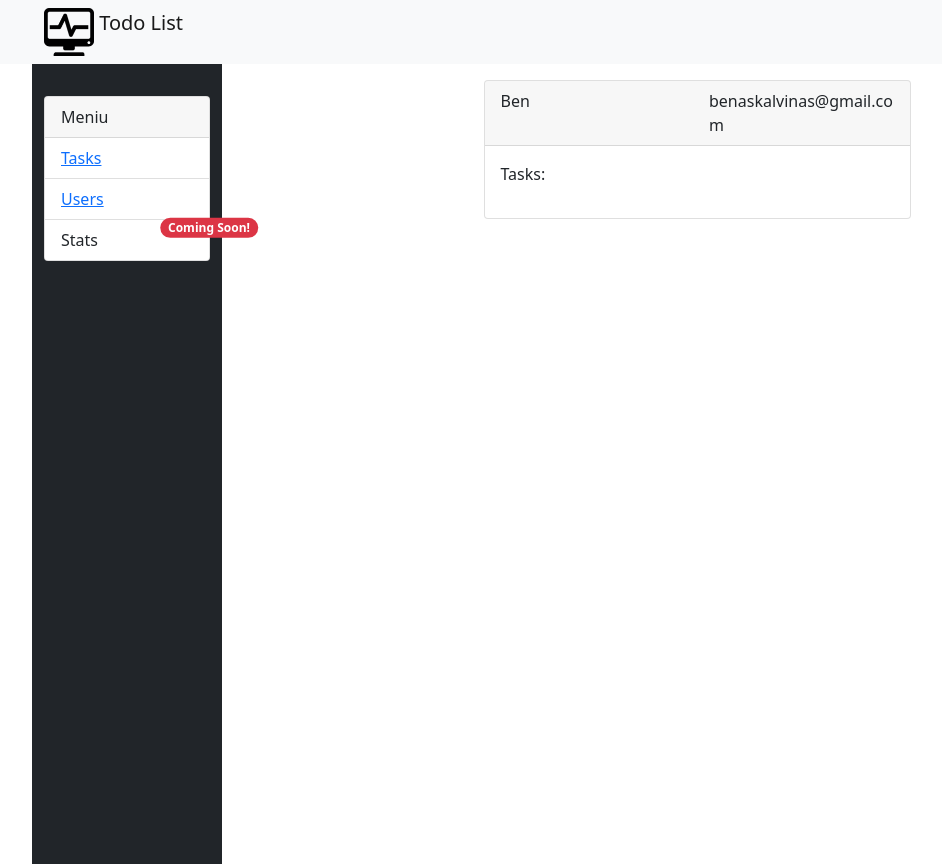
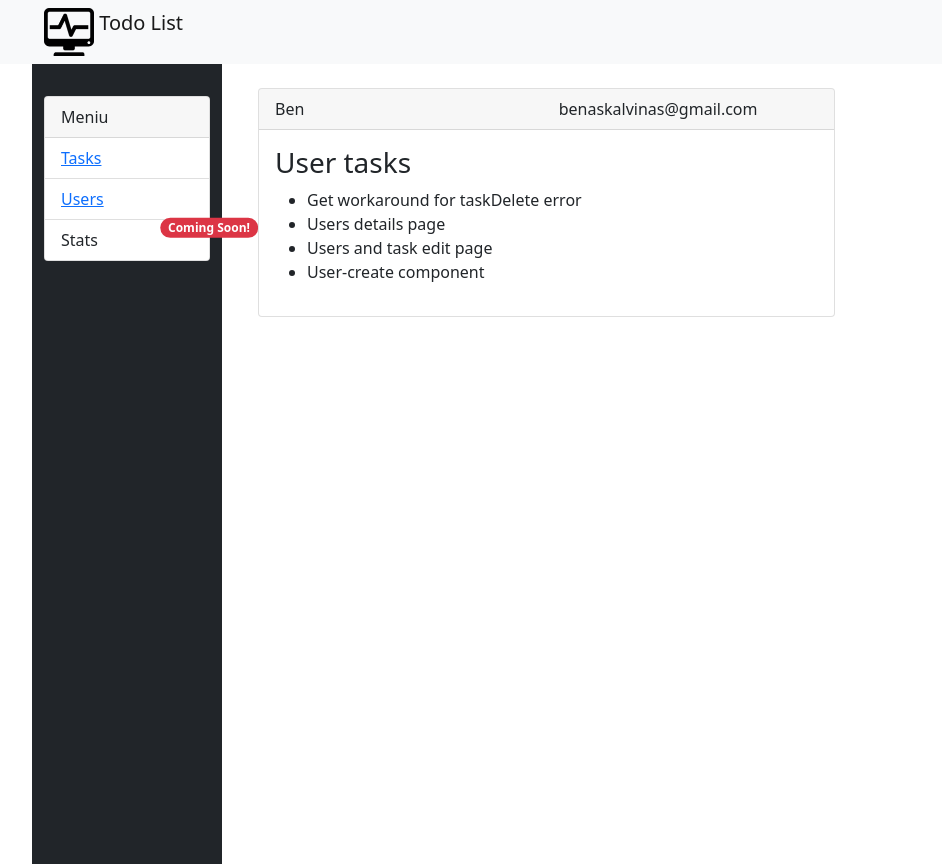
Before and after one commit to Lostinrave/todo-angular, an Angular app: page /users/1 in a window 1280 px wide. Shown: the whole page, without its empty margins (38-980 px from the left). Built offline with nearby package versions, Linux system fonts and the light colour scheme; data requests are answered from the project's data file.

Commit message:
Users Tasks data binding

```diff
--- a/src/app/components/user-details/user-details.component.html
+++ b/src/app/components/user-details/user-details.component.html
@@ -1,7 +1,7 @@
 
 <div class="container">
-    <div class="row justify-content-center mt-3">
-        <div class="col-6">
+    <div class="row justify-content-start mt-4">
+        <div class="col-8">
             <div class="card ">
                 <div class="card-header">
                     <div class="row">
@@ -15,7 +15,12 @@
 
                 </div>
                 <div class="card-body">
-                    <p>Tasks:</p>
+                    <h3>User tasks</h3>
+                    <ul>
+                        <li *ngFor="let task of userTasks">
+                          {{ task.title }}
+                        </li>
+                      </ul>
                 </div>
             </div>
         </div>
--- a/src/app/components/user-details/user-details.component.ts
+++ b/src/app/components/user-details/user-details.component.ts
@@ -1,6 +1,9 @@
 import { Component, OnInit } from '@angular/core';
 import { ActivatedRoute, Router } from '@angular/router';
+import { map } from 'rxjs/operators';
 import { User } from 'src/app/interfaces/user';
+import { Task } from 'src/app/interfaces/task';
+import { TaskService } from 'src/app/services/task.service';
 import { UserService } from 'src/app/services/user.service';
 
 @Component({
@@ -11,10 +14,14 @@ import { UserService } from 'src/app/services/user.service';
 export class UserDetailsComponent implements OnInit {
 
   public user: User | null = null;
+  public users: User[] = [];
+  public userTasks: Task[] | null = null;
   private userId: string | null = null;
+  public defaultAvatar: string = "assets/img/default-avatar.png";
 
   constructor(
     private _userService: UserService,
+    private _taskService: TaskService,
     private route: ActivatedRoute,
     private router: Router
   ) {
@@ -31,7 +38,23 @@ export class UserDetailsComponent implements OnInit {
 
     this._userService.getUser(this.userId).subscribe((data: any) => {
       this.user = data;
+      this.getUserTasks();
     })
   }
 
+  getUserTasks() {
+    this._taskService.getTasks()
+      .pipe(
+        map((tasks) => {
+          // For Each alternatyva
+          console.log(tasks);
+          // Isfiltruoti uzduotis kuriu user_id sutampa su user.id
+          return tasks.filter(task => task.user_id == this.user?.id);
+        }),
+      )
+      .subscribe((tasks: Task[]) => {
+        this.userTasks = tasks;
+      });
+  }
+
 }
--- a/src/app/components/users/users.component.html
+++ b/src/app/components/users/users.component.html
@@ -21,7 +21,7 @@
       <div class="card-header">
         <div class="d-flex">
           <div class="col-6">
-            {{ user.name }}
+            <a class="text-decoration-none text-dark" routerLink="/users/{{user.id}}"> {{ user.name }}</a>
           </div>
           <div class="col-6 d-flex justify-content-end">
             <button (click)="deleteUser(user)" class="btn btn-danger bg-danger">
--- a/src/app/services/user.service.ts
+++ b/src/app/services/user.service.ts
@@ -21,11 +21,11 @@ export class UserService {
     return this.http.get<User[]>(uri);
   }
 
-  getUser(id : any) {
+  getUser(id : any) : Observable<User> {
     let uri = this.apiUrl;
 
     uri += "/" + id;
-    return this.http.get(uri);
+    return this.http.get<User>(uri);
   }
 
   createUser(user : User) {
```
